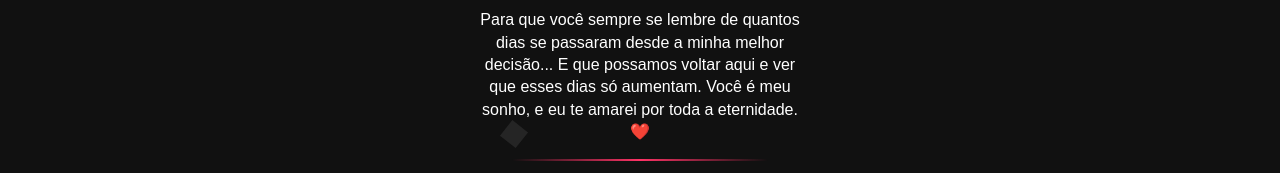
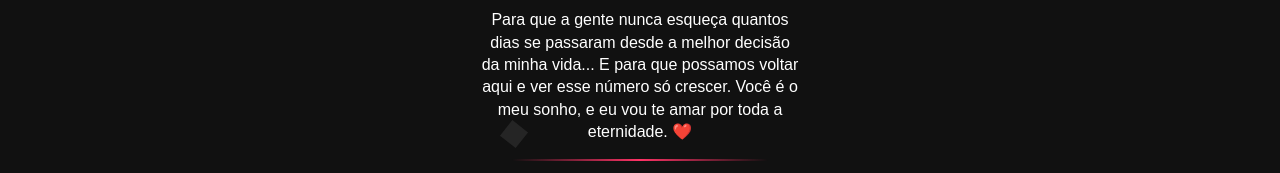
Before and after one commit to quelzynh0/ezequiel-erika, a plain HTML site: page index.html in a window 1280 px wide. Shown: the part 547-720 px from the top of the page. Drawn offline with Linux system fonts and the light colour scheme; grey boxes are pictures that could not be loaded.

Commit message:
Update index.html

```diff
--- a/index.html
+++ b/index.html
@@ -18,7 +18,7 @@
     <h2>Juntos</h2>
     <h2 id="tempo">Carregando tempo...</h2>
     <hr class="separador">
-    <div class="amor">Para que você sempre se lembre de quantos dias se passaram desde a minha melhor decisão... E que possamos voltar aqui e ver que esses dias só aumentam. Você é meu sonho, e eu te amarei por toda a eternidade. ❤️</div>
+    <div class="amor">Para que a gente nunca esqueça quantos dias se passaram desde a melhor decisão da minha vida... E para que possamos voltar aqui e ver esse número só crescer. Você é o meu sonho, e eu vou te amar por toda a eternidade. ❤️</div>
     <hr class="separador">
     <h2>Nossa Música</h2>
     <!-- Controles de áudio e ondas sonoras -->
```
